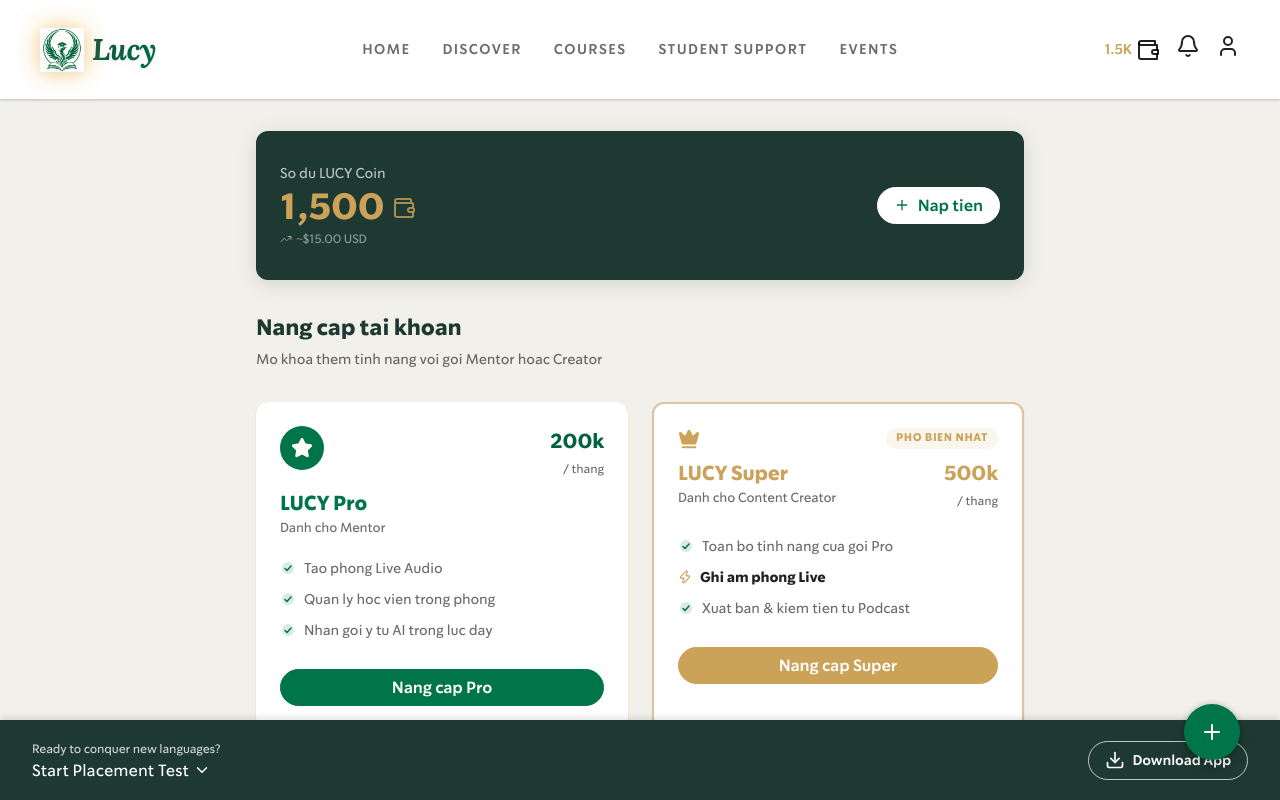
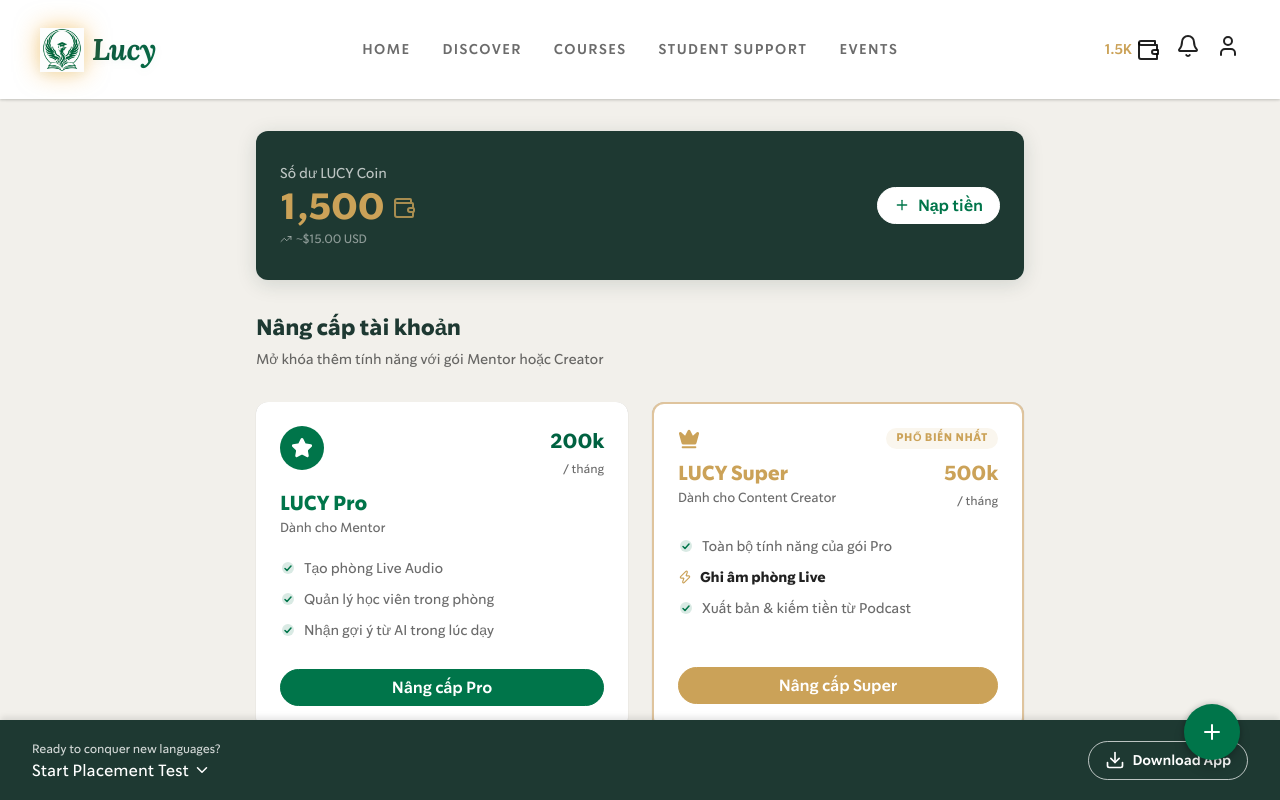
Before and after one commit to SWD392-lisa/lisa-frontend-app, a React (Vite) app: page /wallet in a window 1280 px wide. Shown: the top 800 px of the page. Built offline with nearby package versions, Linux system fonts and the light colour scheme; no server answers; sample sign-in values are in the browser's storage.

Commit message:
update: UI and Payment

```diff
--- a/src/App.jsx
+++ b/src/App.jsx
@@ -1,6 +1,6 @@
 import React from 'react';
 import { BrowserRouter as Router, Routes, Route, Navigate } from 'react-router-dom';
-import { AuthProvider } from './context/AuthContext';
+import { AuthProvider, useAuth } from './context/AuthContext';
 import { ProtectedRoute } from './components/layout/ProtectedRoute';
 import { MainLayout } from './components/layout/MainLayout';
 import { Landing } from './pages/Landing';
@@ -34,6 +34,12 @@
 import PaymentCancel from './pages/PaymentCancel';
 import './App.css';
 
+// Component to handle root route redirect
+const RootRoute = () => {
+  const { currentUser } = useAuth();
+  return currentUser ? <Navigate to="/dashboard" replace /> : <Landing />;
+};
+
 function App() {
   return (
     <AuthProvider>
@@ -42,7 +48,7 @@
         <div className="app">
           <Routes>
             {/* Public Routes */}
-            <Route path="/" element={<Landing />} />
+            <Route path="/" element={<RootRoute />} />
             <Route path="/login" element={<Login />} />
             <Route path="/register" element={<Register />} />
 
--- a/src/pages/CheckoutPage.jsx
+++ b/src/pages/CheckoutPage.jsx
@@ -36,10 +36,10 @@
 
   const description = userDescription || (
     paramType === 'upgrade_pro'
-      ? `Nang cap tai khoan len goi LUCY Pro cho ${currentUser?.persona_name || 'Hoc vien'}`
+      ? `Nâng cấp tài khoản lên gói LUCY Pro cho ${currentUser?.fullName || 'Học viên'}`
       : paramType === 'upgrade_super'
-      ? `Nang cap tai khoan len goi LUCY Super cho ${currentUser?.persona_name || 'Hoc vien'}`
-      : paramDesc || `Nap LUCY Coin vao tai khoan ${currentUser?.persona_name || 'Hoc vien'}`
+      ? `Nâng cấp tài khoản lên gói LUCY Super cho ${currentUser?.fullName || 'Học viên'}`
+      : paramDesc || `Nạp LUCY Coin vào tài khoản ${currentUser?.fullName || 'Học viên'}`
   );
 
   const quickAmounts = [50000, 100000, 200000, 500000, 1000000, 2000000];
@@ -57,7 +57,7 @@
     invoiceNumber,
     amount,
     description,
-    customerId: currentUser?.email || 'guest@lisa.edu.vn',
+    customerId: currentUser?.userId || 'guest',
   };
 
   const isUpgrade = paramType === 'upgrade_pro' || paramType === 'upgrade_super';
@@ -67,13 +67,13 @@
       {/* Back link — Starbucks back-chevron style */}
       <div className="checkout-back" onClick={() => navigate('/wallet')}>
         <ChevronRight size={16} style={{ transform: 'rotate(180deg)' }} />
-        <span>Quay lai Vi</span>
+        <span>Quay lại Ví</span>
       </div>
 
       {/* Page header */}
       <div className="checkout-hero">
-        <h1 className="checkout-hero-title">Xac nhan Thanh toan</h1>
-        <p className="checkout-hero-sub">Kiem tra thong tin giao dich truoc khi tiep tuc</p>
+        <h1 className="checkout-hero-title">Xác nhận Thanh toán</h1>
+        <p className="checkout-hero-sub">Kiểm tra thông tin giao dịch trước khi tiếp tục</p>
       </div>
 
       <div className="checkout-grid">
@@ -82,7 +82,7 @@
           <Card className="checkout-card">
             <h2 className="checkout-section-title">
               <CreditCard size={20} color="var(--starbucks-green)" />
-              Chi tiet thanh toan
+              Chi tiết thanh toán
             </h2>
 
             {/* Package upgrade banners */}
@@ -96,8 +96,8 @@
                     <Star size={14} fill="currentColor" /> LUCY Pro
                   </div>
                   <div className="checkout-package-desc">
-                    Mo khoa tinh nang Mentor: Tao phong Live Audio, quan ly hoc vien,
-                    va nhan goi y tu AI trong luc day.
+                    Mở khóa tính năng Mentor: Tạo phòng Live Audio, quản lý học viên,
+                    và nhận gợi ý từ AI trong lúc dạy.
                   </div>
                 </div>
               </div>
@@ -113,8 +113,8 @@
                     <Crown size={14} fill="currentColor" /> LUCY Super
                   </div>
                   <div className="checkout-package-desc">
-                    Day du tinh nang goi Pro, bo sung ghi am phong Live chat luong cao,
-                    xuat ban & kiem tien tu Podcast ca nhan.
+                    Đầy đủ tính năng gói Pro, bổ sung ghi âm phòng Live chất lượng cao,
+                    xuất bản & kiếm tiền từ Podcast cá nhân.
                   </div>
                 </div>
               </div>
@@ -123,7 +123,7 @@
             {/* Amount selection */}
             {!isUpgrade ? (
               <div className="checkout-amount-section">
-                <label className="checkout-field-label">Chon so tien nap</label>
+                <label className="checkout-field-label">Chọn số tiền nạp</label>
                 <div className="checkout-quick-grid">
                   {quickAmounts.map((val) => (
                     <button
@@ -138,7 +138,7 @@
 
                 <div className="checkout-custom-amount">
                   <Input
-                    label="Nhap so tien khac (VND)"
+                    label="Nhập số tiền khác (VND)"
                     type="text"
                     value={amount ? amount.toLocaleString('vi-VN') : ''}
                     onChange={handleAmountChange}
@@ -149,9 +149,9 @@
               <div className="checkout-fixed-amount">
                 <Wallet size={18} color="var(--text-black-soft)" />
                 <div>
-                  <div className="checkout-fixed-label">So tien goi co dinh</div>
+                  <div className="checkout-fixed-label">Số tiền gói cố định</div>
                   <div className="checkout-fixed-value">
-                    {amount.toLocaleString('vi-VN')} ₫<span className="checkout-fixed-period">/thang</span>
+                    {amount.toLocaleString('vi-VN')} ₫<span className="checkout-fixed-period">/tháng</span>
                   </div>
                 </div>
               </div>
@@ -160,7 +160,7 @@
             {/* Description */}
             <div className="checkout-desc-field">
               <Input
-                label="Noi dung thanh toan"
+                label="Nội dung thanh toán"
                 type="text"
                 value={description}
                 onChange={(e) => setUserDescription(e.target.value)}
@@ -172,8 +172,8 @@
             <div className="checkout-notice">
               <ShieldCheck size={14} color="var(--gold)" />
               <span>
-                He thong su dung cong thanh toan tu dong <strong>SePay Checkout</strong>.
-                Giao dich se duoc xu ly ngay lap tuc thong qua chuyen khoan ngan hang quet ma QR.
+                Hệ thống sử dụng cổng thanh toán tự động <strong>SePay Checkout</strong>.
+                Giao dịch sẽ được xử lý ngay lập tức thông qua chuyển khoản ngân hàng quét mã QR.
               </span>
             </div>
           </Card>
@@ -182,31 +182,31 @@
         {/* ── RIGHT COLUMN: Order summary ── */}
         <div className="checkout-summary-section">
           <Card className="checkout-summary-card">
-            <h2 className="checkout-summary-heading">Tom tat don hang</h2>
+            <h2 className="checkout-summary-heading">Tóm tắt đơn hàng</h2>
 
             <div className="checkout-summary-rows">
               <div className="checkout-summary-row">
-                <span className="checkout-summary-label">Khach hang</span>
+                <span className="checkout-summary-label">Khách hàng</span>
                 <span className="checkout-summary-value">
-                  {currentUser?.persona_name || 'Khach truy cap'}
+                  {currentUser?.fullName || 'Khách truy cập'}
                 </span>
               </div>
               <div className="checkout-summary-row">
-                <span className="checkout-summary-label">Ma hoa don</span>
+                <span className="checkout-summary-label">Mã hóa đơn</span>
                 <span className="checkout-summary-value checkout-summary-code">
-                  {invoiceNumber || 'Dang tao...'}
+                  {invoiceNumber || 'Đang tạo...'}
                 </span>
               </div>
               <div className="checkout-summary-row">
-                <span className="checkout-summary-label">Loai giao dich</span>
+                <span className="checkout-summary-label">Loại giao dịch</span>
                 <span className="checkout-summary-value">
-                  {paramType === 'deposit' ? 'Nap LUCY Coin' : 'Nang cap VIP'}
+                  {paramType === 'deposit' ? 'Nạp LUCY Coin' : 'Nâng cấp VIP'}
                 </span>
               </div>
             </div>
 
             <div className="checkout-total-bar">
-              <span className="checkout-total-label">Tong thanh toan</span>
+              <span className="checkout-total-label">Tổng thanh toán</span>
               <span className="checkout-total-amount">
                 {amount.toLocaleString('vi-VN')} ₫
               </span>
@@ -214,13 +214,13 @@
 
             <div className="checkout-pay-action">
               <PayButton order={order}>
-                Xac nhan & Thanh toan ngay
+                Xác nhận & Thanh toán ngay
               </PayButton>
             </div>
 
             <div className="checkout-security-note">
               <ShieldCheck size={14} color="var(--green-accent)" />
-              Giao dich bao mat qua SePay
+              Giao dịch bảo mật qua SePay
             </div>
           </Card>
 
@@ -228,15 +228,15 @@
           <div className="checkout-trust">
             <div className="checkout-trust-item">
               <CheckCircle size={14} color="var(--green-accent)" />
-              <span>Thanh toan mot lan, khong phat sinh phi</span>
+              <span>Thanh toán một lần, không phát sinh phí</span>
             </div>
             <div className="checkout-trust-item">
               <CheckCircle size={14} color="var(--green-accent)" />
-              <span>Du lieu duoc ma hoa va bao mat</span>
+              <span>Dữ liệu được mã hóa và bảo mật</span>
             </div>
             <div className="checkout-trust-item">
               <CheckCircle size={14} color="var(--green-accent)" />
-              <span>Hoa don dien tu duoc gui qua email</span>
+              <span>Hóa đơn điện tử được gửi qua email</span>
             </div>
           </div>
         </div>
--- a/src/pages/Wallet.css
+++ b/src/pages/Wallet.css
@@ -115,7 +115,18 @@
 .wallet-tier-card {
   display: flex;
   flex-direction: column;
+  height: 100%;
   transition: transform 0.2s ease, box-shadow 0.2s ease;
+}
+
+.wallet-tier-card .sb-card-body {
+  display: flex;
+  flex-direction: column;
+  height: 100%;
+}
+
+.wallet-tier-features {
+  flex-grow: 1;
 }
 
 .wallet-tier-card:hover {
--- a/src/pages/Wallet.jsx
+++ b/src/pages/Wallet.jsx
@@ -26,15 +26,15 @@
     }
   };
 
-  const isPro = currentUser?.account_type === 'Pro';
-  const isSuper = currentUser?.account_type === 'Super';
+  const isPro = currentUser?.roleCode === 'PRO';
+  const isSuper = currentUser?.roleCode === 'SUPER';
 
   return (
     <div className="wallet-page">
       {/* ── Starbucks dark-green feature band: Balance ── */}
       <div className="wallet-balance-band">
         <div className="wallet-balance-content">
-          <div className="wallet-balance-label">So du LUCY Coin</div>
+          <div className="wallet-balance-label">Số dư LUCY Coin</div>
           <div className="wallet-balance-value">
             {balance.toLocaleString()}
             <WalletIcon size={24} />
@@ -47,15 +47,15 @@
         <div className="wallet-balance-action">
           <Button variant="inverted" onClick={handleDepositClick}>
             <Plus size={16} />
-            Nap tien
+            Nạp tiền
           </Button>
         </div>
       </div>
 
       {/* ── Section heading ── */}
-      <h2 className="wallet-section-title">Nang cap tai khoan</h2>
+      <h2 className="wallet-section-title">Nâng cấp tài khoản</h2>
       <p className="wallet-section-desc">
-        Mo khoa them tinh nang voi goi Mentor hoac Creator
+        Mở khóa thêm tính năng với gói Mentor hoặc Creator
       </p>
 
       <div className="wallet-tier-grid">
@@ -68,17 +68,17 @@
               </div>
               <div className="wallet-tier-price">
                 <span className="wallet-tier-amount">200k</span>
-                <span className="wallet-tier-period">/ thang</span>
+                <span className="wallet-tier-period">/ tháng</span>
               </div>
             </div>
 
             <h3 className="wallet-tier-name">LUCY Pro</h3>
-            <p className="wallet-tier-sub">Danh cho Mentor</p>
+            <p className="wallet-tier-sub">Dành cho Mentor</p>
 
             <ul className="wallet-tier-features">
-              <li><CheckIcon /> Tao phong Live Audio</li>
-              <li><CheckIcon /> Quan ly hoc vien trong phong</li>
-              <li><CheckIcon /> Nhan goi y tu AI trong luc day</li>
+              <li><CheckIcon /> Tạo phòng Live Audio</li>
+              <li><CheckIcon /> Quản lý học viên trong phòng</li>
+              <li><CheckIcon /> Nhận gợi ý từ AI trong lúc dạy</li>
             </ul>
 
             <Button
@@ -86,7 +86,7 @@
               fullWidth
               onClick={() => handleUpgradeClick('Pro')}
             >
-              {isPro ? 'Dang su dung' : 'Nang cap Pro'}
+              {isPro ? 'Đang sử dụng' : 'Nâng cấp Pro'}
             </Button>
           </CardBody>
         </Card>
@@ -96,26 +96,26 @@
           <CardBody>
             <div className="wallet-tier-badge-super">
               <Crown size={22} color="var(--gold)" fill="var(--gold)" />
-              <span className="wallet-tier-popular">Pho bien nhat</span>
+              <span className="wallet-tier-popular">Phổ biến nhất</span>
             </div>
 
             <div className="wallet-tier-header">
               <div>
                 <h3 className="wallet-tier-name" style={{ color: 'var(--gold)' }}>LUCY Super</h3>
-                <p className="wallet-tier-sub">Danh cho Content Creator</p>
+                <p className="wallet-tier-sub">Dành cho Content Creator</p>
               </div>
               <div className="wallet-tier-price">
                 <span className="wallet-tier-amount" style={{ color: 'var(--gold)' }}>500k</span>
-                <span className="wallet-tier-period">/ thang</span>
+                <span className="wallet-tier-period">/ tháng</span>
               </div>
             </div>
 
             <ul className="wallet-tier-features">
-              <li><CheckIcon /> Toan bo tinh nang cua goi Pro</li>
+              <li><CheckIcon /> Toàn bộ tính năng của gói Pro</li>
               <li className="wallet-tier-feature-highlight">
-                <Zap size={14} color="var(--gold)" /> <strong>Ghi am phong Live</strong>
+                <Zap size={14} color="var(--gold)" /> <strong>Ghi âm phòng Live</strong>
               </li>
-              <li><CheckIcon /> Xuat ban & kiem tien tu Podcast</li>
+              <li><CheckIcon /> Xuất bản & kiếm tiền từ Podcast</li>
             </ul>
 
             <Button
@@ -124,7 +124,7 @@
               style={isSuper ? {} : { backgroundColor: 'var(--gold)', borderColor: 'var(--gold)', color: 'var(--white)' }}
               onClick={() => handleUpgradeClick('Super')}
             >
-              {isSuper ? 'Dang su dung' : 'Nang cap Super'}
+              {isSuper ? 'Đang sử dụng' : 'Nâng cấp Super'}
             </Button>
           </CardBody>
         </Card>
--- a/src/pages/auth/Register.jsx
+++ b/src/pages/auth/Register.jsx
@@ -43,7 +43,7 @@
     e.preventDefault();
     setError('');
     if (password !== confirmPassword) {
-      setError("Passwords do not match");
+      setError("Mật khẩu xác nhận không khớp");
       return;
     }
     const userData = {
@@ -61,7 +61,7 @@
       navigate('/dashboard');
     } catch (error) {
       console.error("Registration error:", error);
-      setError(error.message || "Registration failed. Please check your information and try again.");
+      setError(error.message || "Đăng ký thất bại. Vui lòng kiểm tra lại thông tin của bạn.");
     }
   };
 
```
Also changed, not shown: src/components/layout/Navbar.jsx (+4 -4 lines).
